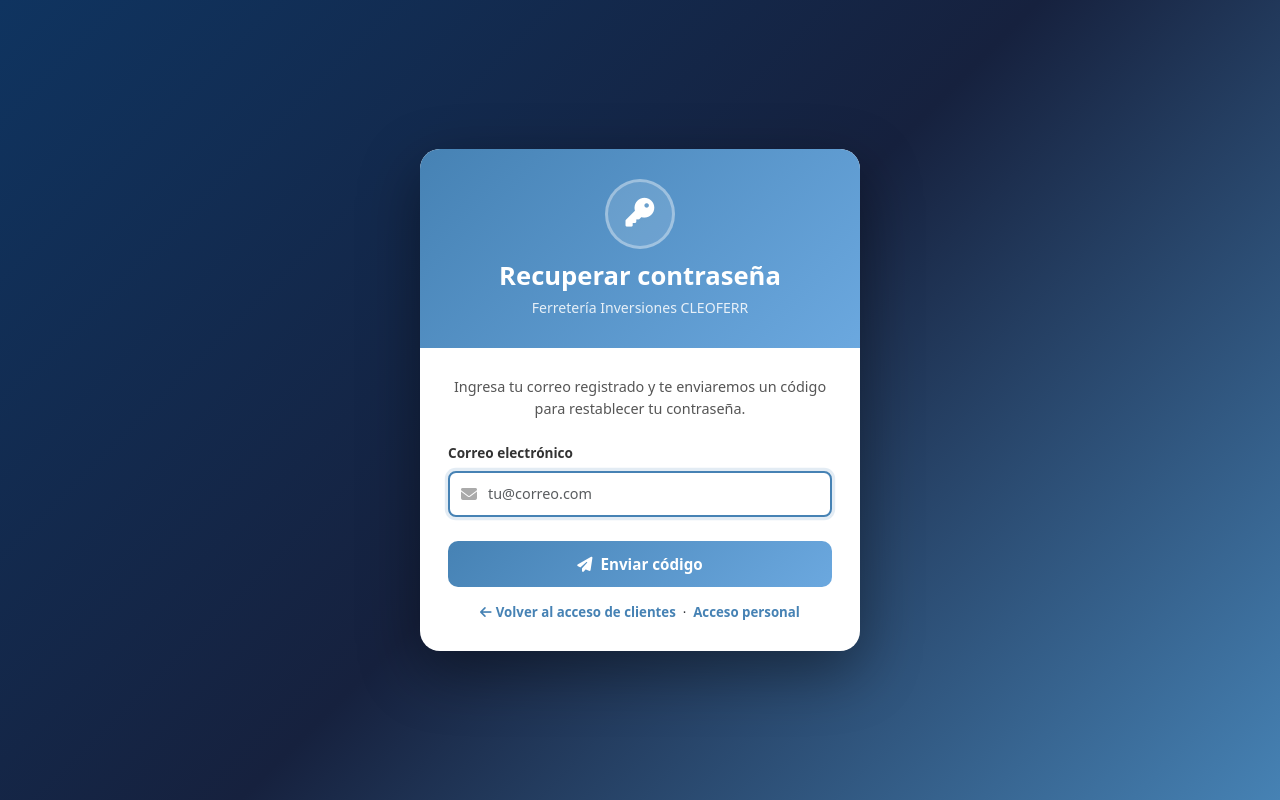
After one commit to i2225156-gif/cleoferr4_P2B, a Flask app: page /recuperar_contrasena in a window 1280 px wide. The commit adds this page. Run offline with Flask 3, Linux system fonts and the light colour scheme; some libraries are stand-ins or nearby versions.

Commit message:
Implementar recuperacion de contrasena con OTP: rutas, templates, anti-enumeracion, limite de intentos

```diff
--- a/app.py
+++ b/app.py
@@ -1807,6 +1807,194 @@ def verificar_registro():
         conn.close()
 
 
+# ── Recuperación de contraseña ──────────────────────────────
+def _buscar_cuenta_por_correo(cursor, correo):
+    """Busca el correo en usuario y en cliente (BD Auth).
+    Devuelve (tipo, dict) donde tipo es 'usuario' o 'cliente', o (None, None)."""
+    cursor.execute("SELECT id_usuario, nombres FROM usuario WHERE email = %s", (correo,))
+    u = cursor.fetchone()
+    if u:
+        return 'usuario', u
+    cursor.execute("SELECT id_cliente, nombre FROM cliente WHERE email = %s", (correo,))
+    c = cursor.fetchone()
+    if c:
+        return 'cliente', c
+    return None, None
+
+
+@app.route('/recuperar_contrasena', methods=['GET', 'POST'])
+def recuperar_contrasena():
+    """Paso 1: el usuario ingresa su correo y recibe un código OTP de 6 dígitos."""
+    import random
+
+    if request.method == 'GET':
+        return render_template('recuperar_contrasena.html')
+
+    correo = request.form.get('correo', '').strip()
+    if not correo:
+        return render_template('recuperar_contrasena.html',
+                               error='Ingresa tu correo electrónico.')
+
+    conn   = get_connection_auth()
+    cursor = conn.cursor(dictionary=True)
+    try:
+        tipo, cuenta = _buscar_cuenta_por_correo(cursor, correo)
+        if not cuenta:
+            # Mensaje genérico para no revelar si el correo existe o no
+            return render_template('recuperar_contrasena.html',
+                                   verificar_activo=True, correo_verificar=correo)
+
+        nombre = cuenta.get('nombres') or cuenta.get('nombre') or correo
+        codigo = str(random.randint(100000, 999999))
+        codigo_hash = bcrypt.generate_password_hash(codigo).decode('utf-8')
+
+        id_usuario = cuenta['id_usuario'] if tipo == 'usuario' else None
+        id_cliente = cuenta['id_cliente'] if tipo == 'cliente' else None
+
+        # Invalidar códigos anteriores de esta cuenta
+        cursor.execute("""
+            UPDATE recuperacion_contrasena SET usado = TRUE
+            WHERE COALESCE(id_usuario, -1) = COALESCE(%s, -1)
+              AND COALESCE(id_cliente, -1) = COALESCE(%s, -1)
+              AND usado = FALSE
+        """, (id_usuario, id_cliente))
+        cursor.execute("""
+            INSERT INTO recuperacion_contrasena
+                (id_usuario, id_cliente, codigo_hash, creado_en, expira_en, usado, ip_solicitud)
+            VALUES (%s, %s, %s, NOW(), NOW() + INTERVAL '10 minutes', FALSE, %s)
+        """, (id_usuario, id_cliente, codigo_hash, request.remote_addr))
+        conn.commit()
+    except Exception as e:
+        conn.rollback()
+        app.logger.error(f"Error en recuperar_contrasena: {e}")
+        return render_template('recuperar_contrasena.html',
+                               error='No se pudo procesar la solicitud. Intenta de nuevo.')
+    finally:
+        conn.close()
+
+    resultado = enviar_correo(
+        correo,
+        f'Tu código para recuperar tu contraseña CLEOFERR: {codigo}',
+        _correo_html_codigo(nombre, codigo, 'Tu código para restablecer tu contraseña es:'),
+        f"Hola {nombre},\n\nTu código para recuperar tu contraseña es: {codigo}\n\nVálido por 10 minutos."
+    )
+    if resultado == 'smtp_no_configurado':
+        return render_template('recuperar_contrasena.html',
+                               verificar_activo=True, correo_verificar=correo,
+                               codigo_visible=codigo, aviso_smtp=True)
+    if resultado == 'smtp_auth':
+        return render_template('recuperar_contrasena.html',
+                               error='Error de autenticación con el correo. Contacta al administrador.')
+    if resultado:
+        return render_template('recuperar_contrasena.html',
+                               error='No se pudo enviar el correo. Intenta de nuevo.')
+
+    return render_template('recuperar_contrasena.html',
+                           verificar_activo=True, correo_verificar=correo)
+
+
+@app.route('/restablecer_contrasena', methods=['POST'])
+def restablecer_contrasena():
+    """Paso 2: valida el OTP y cambia la contraseña (usuario o cliente)."""
+    correo     = request.form.get('correo', '').strip()
+    codigo     = request.form.get('codigo', '').strip()
+    nueva      = request.form.get('nueva', '')
+    confirmar  = request.form.get('confirmar', '')
+
+    def _reenviar_con_error(msg):
+        return render_template('recuperar_contrasena.html',
+                               error=msg, verificar_activo=True,
+                               correo_verificar=correo)
+
+    if not correo or not codigo or not nueva:
+        return _reenviar_con_error('Todos los campos son obligatorios.')
+    if nueva != confirmar:
+        return _reenviar_con_error('Las contraseñas no coinciden.')
+    if len(nueva) < 6:
+        return _reenviar_con_error('La contraseña debe tener al menos 6 caracteres.')
+
+    conn   = get_connection_auth()
+    cursor = conn.cursor(dictionary=True)
+    try:
+        tipo, cuenta = _buscar_cuenta_por_correo(cursor, correo)
+        if not cuenta:
+            return _reenviar_con_error('Solicitud no válida. Vuelve a solicitar el código.')
+
+        id_usuario = cuenta['id_usuario'] if tipo == 'usuario' else None
+        id_cliente = cuenta['id_cliente'] if tipo == 'cliente' else None
+
+        cursor.execute("""
+            SELECT id_recuperacion, codigo_hash, expira_en, intentos_fallidos
+            FROM recuperacion_contrasena
+            WHERE COALESCE(id_usuario, -1) = COALESCE(%s, -1)
+              AND COALESCE(id_cliente, -1) = COALESCE(%s, -1)
+              AND usado = FALSE
+            ORDER BY creado_en DESC LIMIT 1
+        """, (id_usuario, id_cliente))
+        rec = cursor.fetchone()
+
+        if not rec:
+            return _reenviar_con_error('No hay un código activo. Solicita uno nuevo.')
+
+        from datetime import datetime, timezone
+        if rec['expira_en'] < datetime.now(timezone.utc):
+            return _reenviar_con_error('El código expiró. Solicita uno nuevo.')
+
+        if rec['intentos_fallidos'] >= 5:
+            cursor.execute("UPDATE recuperacion_contrasena SET usado = TRUE WHERE id_recuperacion = %s",
+                           (rec['id_recuperacion'],))
+            conn.commit()
+            return render_template('recuperar_contrasena.html',
+                                   error='Demasiados intentos fallidos. Solicita un nuevo código.')
+
+        try:
+            coincide = bcrypt.check_password_hash(rec['codigo_hash'], codigo)
+        except (ValueError, TypeError):
+            coincide = False
+
+        if not coincide:
+            intentos = rec['intentos_fallidos'] + 1
+            cursor.execute("""
+                UPDATE recuperacion_contrasena
+                SET intentos_fallidos = %s, usado = (CASE WHEN %s >= 5 THEN TRUE ELSE usado END)
+                WHERE id_recuperacion = %s
+            """, (intentos, intentos, rec['id_recuperacion']))
+            conn.commit()
+            if intentos >= 5:
+                return render_template('recuperar_contrasena.html',
+                                       error='Demasiados intentos fallidos. Solicita un nuevo código.')
+            return _reenviar_con_error(f'Código incorrecto. Te quedan {5 - intentos} intentos.')
+
+        # Código correcto: cambiar contraseña y marcar código como usado
+        nuevo_hash = bcrypt.generate_password_hash(nueva).decode('utf-8')
+        if tipo == 'usuario':
+            cursor.execute("""
+                UPDATE usuario SET contrasena = %s, fecha_ultimo_cambio_pwd = NOW()
+                WHERE id_usuario = %s
+            """, (nuevo_hash, id_usuario))
+        else:
+            cursor.execute("""
+                UPDATE cliente SET contrasena = %s, fecha_ultimo_cambio_pwd = NOW()
+                WHERE id_cliente = %s
+            """, (nuevo_hash, id_cliente))
+        cursor.execute("UPDATE recuperacion_contrasena SET usado = TRUE WHERE id_recuperacion = %s",
+                       (rec['id_recuperacion'],))
+        conn.commit()
+
+        # Volver al login correspondiente
+        if tipo == 'usuario':
+            return render_template('login.html',
+                                   success='Contraseña actualizada. Inicia sesión con tu nueva clave.')
+        return render_template('login_cliente.html',
+                               success='Contraseña actualizada. Inicia sesión con tu nueva clave.')
+    except Exception as e:
+        conn.rollback()
+        app.logger.error(f"Error en restablecer_contrasena: {e}")
+        return _reenviar_con_error('Error al actualizar la contraseña. Intenta de nuevo.')
+    finally:
+        conn.close()
+
+
 @app.route('/mis_pedidos')
 def mis_pedidos():
     """Historial de pedidos del cliente con estado actualizado."""
--- a/templates/login_cliente.html
+++ b/templates/login_cliente.html
@@ -201,6 +201,11 @@
                     <i class="fa fa-shopping-cart me-2"></i>Ingresar al Catálogo
                 </button>
             </form>
+            <div class="text-center mt-3">
+                <a href="/recuperar_contrasena" style="color:var(--azul);font-weight:600;font-size:0.85rem;text-decoration:none">
+                    <i class="fa fa-key me-1"></i>¿Olvidaste tu contraseña? Restablécela aquí
+                </a>
+            </div>
             {% if url_whatsapp %}
             <div class="text-center mt-3">
                 <a href="{{ url_whatsapp }}" target="_blank" rel="noopener noreferrer"
--- /dev/null
+++ b/templates/recuperar_contrasena.html
@@ -0,0 +1,163 @@
+<!DOCTYPE html>
+<html lang="es">
+<head>
+    <meta charset="UTF-8">
+    <meta name="viewport" content="width=device-width, initial-scale=1.0">
+    <title>Cleoferr – Recuperar contraseña</title>
+    <link href="https://cdn.jsdelivr.net/npm/bootstrap@5.3.2/dist/css/bootstrap.min.css" rel="stylesheet">
+    <link rel="stylesheet" href="https://cdnjs.cloudflare.com/ajax/libs/font-awesome/6.4.0/css/all.min.css">
+    <style>
+        :root {
+            --azul: #4682B4;
+            --azul-oscuro: #2E5E85;
+            --azul-claro: #6BA8DF;
+            --gris-oscuro: #1A1A2E;
+        }
+        body {
+            margin: 0; min-height: 100vh;
+            background: linear-gradient(135deg, #0f3460 0%, #16213e 50%, var(--azul) 100%);
+            display: flex; align-items: center; justify-content: center;
+        }
+        .login-wrapper { width: 100%; max-width: 480px; padding: 20px; }
+        .login-card { background: white; border-radius: 20px; box-shadow: 0 20px 60px rgba(0,0,0,0.4); overflow: hidden; }
+        .login-header {
+            background: linear-gradient(135deg, var(--azul), var(--azul-claro));
+            color: white; text-align: center; padding: 30px 20px;
+        }
+        .login-header .logo-wrap {
+            width: 70px; height: 70px; background: rgba(255,255,255,0.12);
+            border-radius: 50%; margin: 0 auto 12px; display: flex;
+            align-items: center; justify-content: center; font-size: 1.8rem;
+            border: 3px solid rgba(255,255,255,0.35);
+        }
+        .login-header h2 { margin: 0; font-weight: 800; font-size: 1.6rem; }
+        .login-header p { margin: 6px 0 0; opacity: 0.85; font-size: 0.88rem; }
+        .contenido { padding: 28px; }
+        .form-label { font-weight: 600; color: #333; font-size: 0.85rem; }
+        .form-control { border-radius: 8px; padding: 10px 14px; border: 2px solid #e0e0e0; font-size: 0.9rem; }
+        .form-control:focus { border-color: var(--azul); box-shadow: 0 0 0 0.2rem rgba(70,130,180,0.15); }
+        .input-group-custom { position: relative; }
+        .input-group-custom .icon-left {
+            position: absolute; left: 13px; top: 50%; transform: translateY(-50%);
+            color: #aaa; z-index: 5; pointer-events: none;
+        }
+        .input-group-custom .form-control { padding-left: 38px; }
+        .btn-accion {
+            background: linear-gradient(135deg, var(--azul), var(--azul-claro));
+            border: none; color: white; font-weight: 700; font-size: 0.95rem;
+            padding: 12px; border-radius: 10px; width: 100%;
+        }
+        .btn-accion:hover { background: linear-gradient(135deg, var(--azul-oscuro), var(--azul)); color: white; }
+        .alert-error {
+            background: #fff3f3; border: 1px solid #ffcccc; color: #d32f2f;
+            border-radius: 8px; padding: 10px; margin-bottom: 16px; font-size: 0.88rem;
+        }
+        .code-input {
+            text-align: center; font-size: 2rem; font-weight: 800;
+            letter-spacing: 12px; border: 3px solid #ddd; border-radius: 12px;
+            padding: 16px; width: 100%;
+        }
+        .code-input:focus { border-color: var(--azul); outline: none; box-shadow: 0 0 0 0.2rem rgba(70,130,180,0.15); }
+    </style>
+</head>
+<body>
+<div class="login-wrapper">
+    <div class="login-card">
+        <div class="login-header">
+            <div class="logo-wrap"><i class="fa fa-key"></i></div>
+            <h2>Recuperar contraseña</h2>
+            <p>Ferretería Inversiones CLEOFERR</p>
+        </div>
+
+        <div class="contenido">
+            {% if error %}
+                <div class="alert-error"><i class="fa fa-exclamation-circle me-2"></i>{{ error }}</div>
+            {% endif %}
+
+            {% if verificar_activo %}
+            <!-- PASO 2: código + nueva contraseña -->
+            {% if aviso_smtp %}
+                <div style="background:#fffbea;border:1px solid #f59e0b;color:#78350f;border-radius:8px;padding:10px;margin-bottom:16px;font-size:0.88rem">
+                    <i class="fa fa-triangle-exclamation me-2"></i>
+                    <strong>Modo desarrollo:</strong> El correo SMTP no está configurado.<br>
+                    Tu código es: <strong style="font-size:1.4rem;letter-spacing:6px;color:#1d4ed8">{{ codigo_visible }}</strong>
+                </div>
+            {% endif %}
+            <div style="text-align:center;margin-bottom:20px">
+                <i class="fa fa-envelope-open-text fa-3x" style="color:var(--azul);margin-bottom:12px;display:block"></i>
+                <p style="font-size:0.88rem;color:#666">
+                    Si el correo existe en el sistema, te enviamos un código de 6 dígitos a<br>
+                    <strong>{{ correo_verificar }}</strong>
+                </p>
+            </div>
+            <form method="POST" action="/restablecer_contrasena">
+                <input type="hidden" name="correo" value="{{ correo_verificar }}">
+                <div class="mb-3">
+                    <label class="form-label text-center d-block">Código de verificación</label>
+                    <input type="text" name="codigo" class="code-input"
+                           placeholder="000000" maxlength="6" pattern="[0-9]{6}"
+                           inputmode="numeric" autocomplete="one-time-code" required autofocus>
+                    <div style="font-size:0.78rem;color:#888;text-align:center;margin-top:8px">
+                        <i class="fa fa-clock me-1"></i>Válido por 10 minutos
+                    </div>
+                </div>
+                <div class="mb-3">
+                    <label class="form-label">Nueva contraseña</label>
+                    <div class="input-group-custom">
+                        <i class="fa fa-lock icon-left"></i>
+                        <input type="password" name="nueva" class="form-control"
+                               placeholder="Mínimo 6 caracteres" required minlength="6">
+                    </div>
+                </div>
+                <div class="mb-4">
+                    <label class="form-label">Confirmar contraseña</label>
+                    <div class="input-group-custom">
+                        <i class="fa fa-lock icon-left"></i>
+                        <input type="password" name="confirmar" class="form-control"
+                               placeholder="Repite la contraseña" required minlength="6">
+                    </div>
+                </div>
+                <button type="submit" class="btn-accion">
+                    <i class="fa fa-check-circle me-2"></i>Restablecer contraseña
+                </button>
+            </form>
+            {% else %}
+            <!-- PASO 1: pedir correo -->
+            <p style="font-size:0.9rem;color:#555;text-align:center;margin-bottom:20px">
+                Ingresa tu correo registrado y te enviaremos un código para restablecer tu contraseña.
+            </p>
+            <form method="POST" action="/recuperar_contrasena">
+                <div class="mb-4">
+                    <label class="form-label">Correo electrónico</label>
+                    <div class="input-group-custom">
+                        <i class="fa fa-envelope icon-left"></i>
+                        <input type="email" name="correo" class="form-control"
+                               placeholder="tu@correo.com" required autofocus>
+                    </div>
+                </div>
+                <button type="submit" class="btn-accion">
+                    <i class="fa fa-paper-plane me-2"></i>Enviar código
+                </button>
+            </form>
+            {% endif %}
+
+            <div style="text-align:center;margin-top:16px;font-size:0.83rem">
+                <a href="/login_cliente" style="color:var(--azul);font-weight:600;text-decoration:none">
+                    <i class="fa fa-arrow-left me-1"></i>Volver al acceso de clientes
+                </a>
+                &nbsp;·&nbsp;
+                <a href="/login" style="color:var(--azul);font-weight:600;text-decoration:none">
+                    Acceso personal
+                </a>
+            </div>
+        </div>
+    </div>
+</div>
+<script>
+// Solo números en el campo de código
+document.querySelector('.code-input') && document.querySelector('.code-input').addEventListener('input', function() {
+    this.value = this.value.replace(/[^0-9]/g, '').slice(0, 6);
+});
+</script>
+</body>
+</html>
```
Also changed, not shown: templates/login.html (+10 -2 lines).
